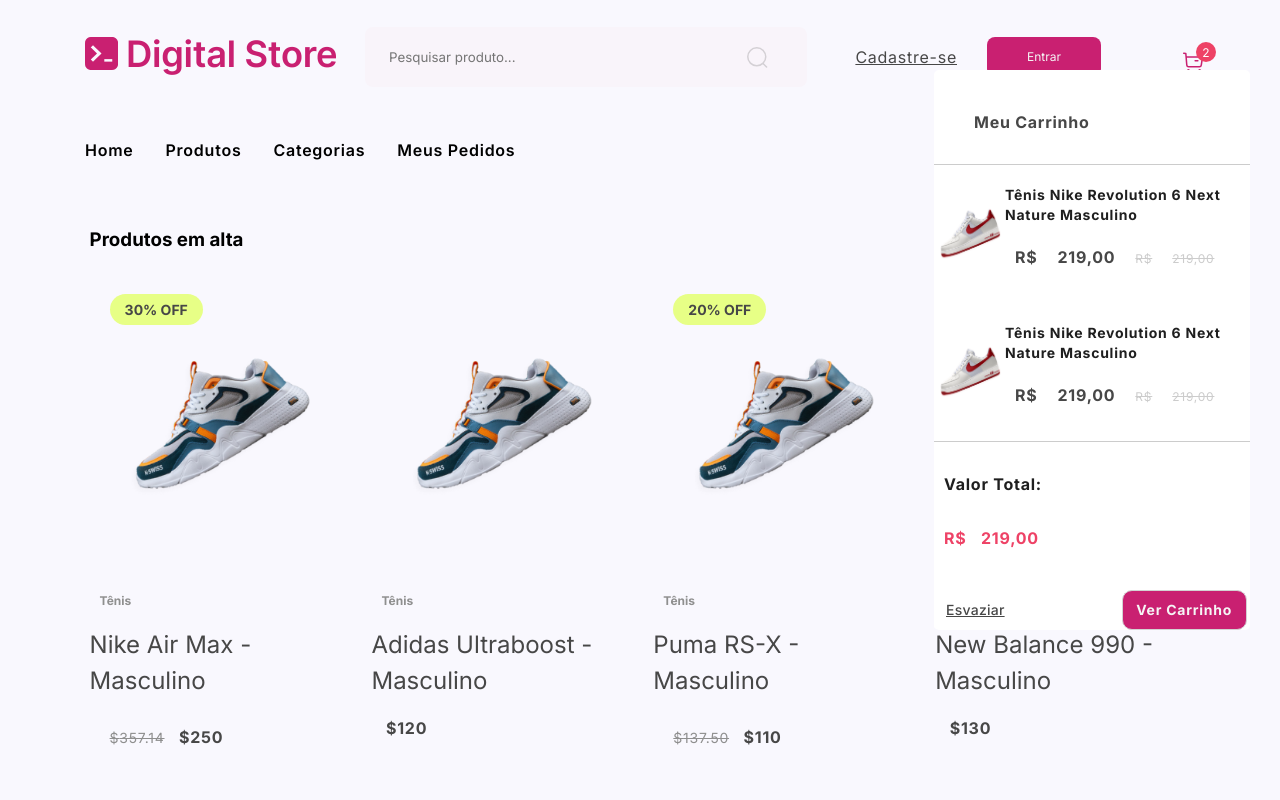
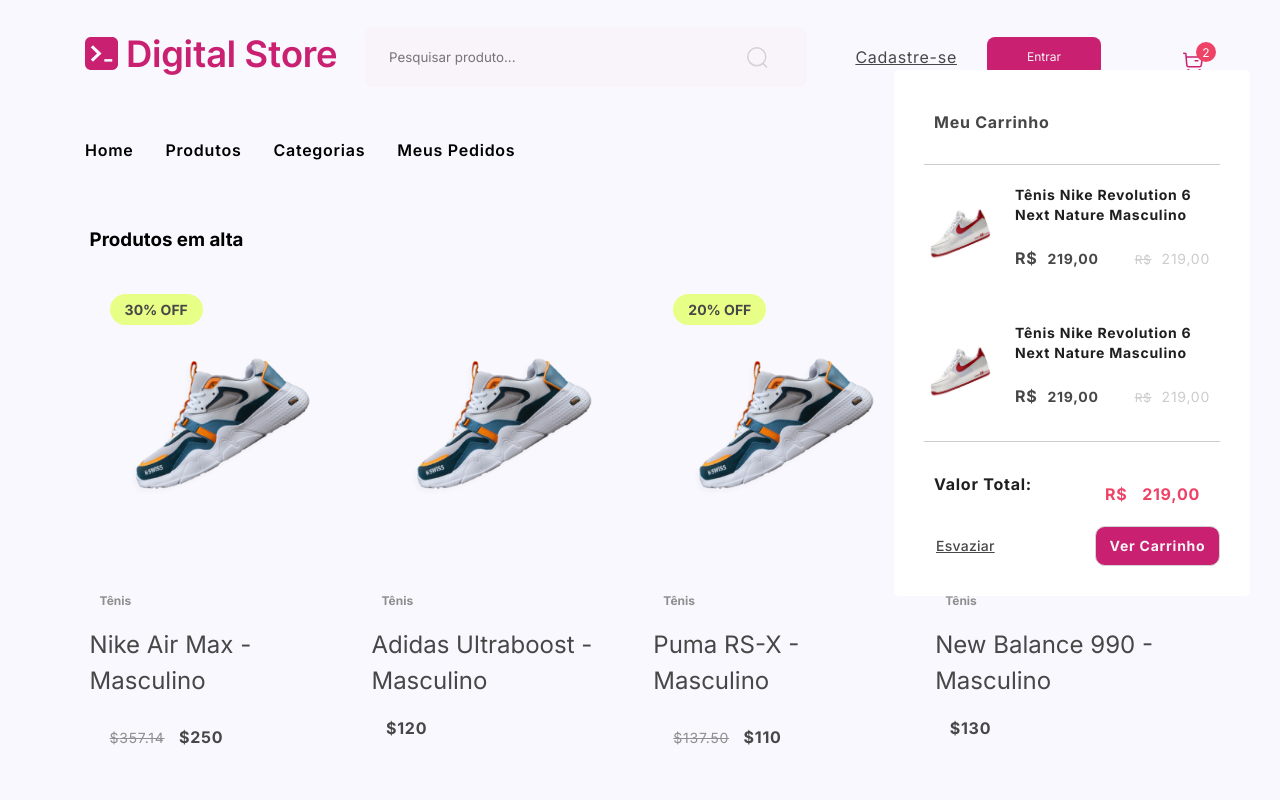
Before and after one commit to DCFS5S/dripstore, a React (Vite) app: page / in a window 1280 px wide. Both pictures are taken after a click on the link "Wishlist". Shown: the top 800 px of the page. Built offline with nearby package versions, Linux system fonts and the light colour scheme.

Commit message:
Ajustei os estilos dos componentes CartList e CartListProduct

```diff
--- a/src/components/CartCheckout/CartList.css
+++ b/src/components/CartCheckout/CartList.css
@@ -2,7 +2,8 @@
 
 .cart-list {
     background-color: white;
-    width: 316px;
+    padding: 30px;
+    max-width: 356px;
     position: absolute;
     right: 30px;
     top: 70px;
@@ -12,7 +13,7 @@
 }
 
 .cart-list-header {
-    padding: 30px 30px 20px 30px;
+    padding-bottom: 20px;
     border-bottom: 1px solid #CCCCCC;
 }
 
@@ -35,6 +36,10 @@
 
 .cart-list-product-component {
     display: block;
+}
+
+.cart-product-information {
+    margin-left: 20px;
 }
 
 .cart-product-image {
@@ -93,7 +98,6 @@
     font-weight: 700;
     line-height: 24px;
     letter-spacing: 0.75px;
-    margin-right: 120px;
 }
 
 .text-total-price {
@@ -117,7 +121,6 @@
     letter-spacing: 0.25px;
     text-decoration-line: underline;
     border: none;
-    margin-right: 105px;
 }
 
 .ver-carrinho-button {
@@ -134,3 +137,16 @@
     letter-spacing: 0.75px;
     border-radius: 10px;
 }
+
+
+.price-container {
+    display: flex;
+    justify-content: space-between;
+    align-items: center;
+}
+
+.btns-cart-list {
+    display: flex;
+    justify-content: space-between;
+    align-items: center;
+}
--- a/src/components/CartCheckout/CartList.jsx
+++ b/src/components/CartCheckout/CartList.jsx
@@ -17,9 +17,14 @@
            <CartListProduct />
         </div>
         <div className="cart-list-footer">
-            <p className='container-valor'><span className='text-valor'>Valor Total:</span> <span className='text-total-price'>R$ <span className='text-total-price'>219,00</span></span></p>
-            <button className='esvaziar-button'>Esvaziar</button>
-            <button className='ver-carrinho-button'>Ver Carrinho</button>
+            <div className='price-container'>
+              <p className='container-valor'><span className='text-valor'>Valor Total:</span></p>
+              <p><span className='text-total-price'>R$ <span className='text-total-price'>219,00</span></span></p>
+            </div>
+            <div className='btns-cart-list'>
+              <button className='esvaziar-button'>Esvaziar</button>
+              <button className='ver-carrinho-button'>Ver Carrinho</button>
+            </div>
         </div>
     </div>
   )
--- a/src/components/CartCheckout/CartListProduct.jsx
+++ b/src/components/CartCheckout/CartListProduct.jsx
@@ -8,11 +8,9 @@
         </div>
         <div className='cart-product-information'>
             <p className='text-name'>Tênis Nike Revolution 6 Next Nature Masculino</p>
-            <p>
-              <span className='text-price'>R$</span>
-              <span className='text-price'>219,00</span>
-              <span className='text-old-price'>R$</span>
-              <span  className='text-old-price'>219,00</span>
+            <p className='price-container'>
+              <p className='text-price'>R$<span>219,00</span></p>
+              <p className='text-old-price'>R$<span>219,00</span></p>
             </p>
         </div>
     </div>
```
